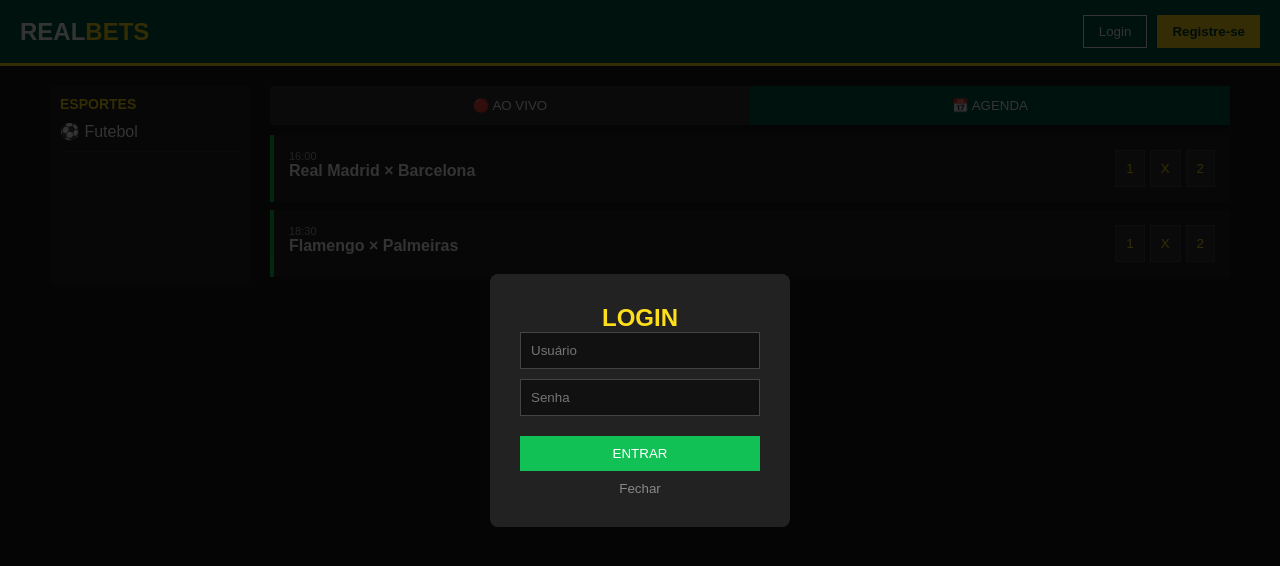
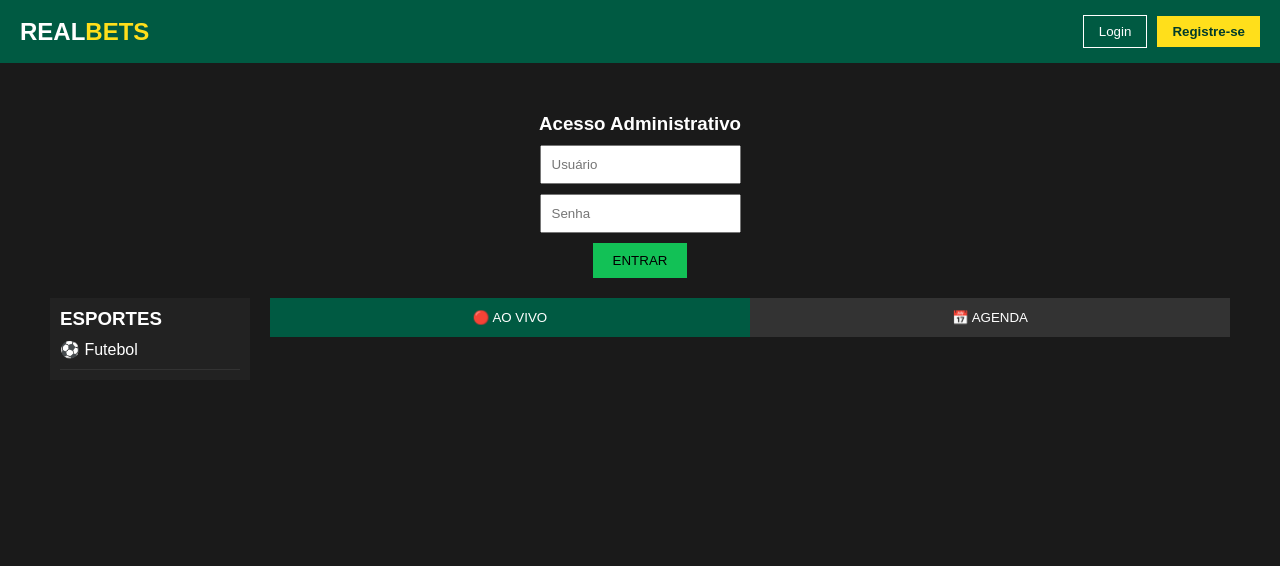
Before and after one commit to rianp7221-ship-it/realbets, a Next.js app in the folder realbets/: page / in a window 1280 px wide. Both pictures are taken after a click on the button "Login". Shown: the top 566 px of the page. Built offline with nearby package versions, Linux system fonts and the light colour scheme.

Commit message:
Update page.js

```diff
--- a/realbets/app/page.js
+++ b/realbets/app/page.js
@@ -2,73 +2,79 @@
 import { useState, useEffect } from 'react';
 
 export default function Home() {
+  const [view, setView] = useState('home'); // 'home', 'admin', 'login'
+  const [activeTab, setActiveTab] = useState('live');
   const [games, setGames] = useState({ live: [], scheduled: [] });
-  const [activeTab, setActiveTab] = useState('scheduled');
-  const [showModal, setShowModal] = useState(false);
-  const [modalType, setModalType] = useState('login');
+  const [isAdmin, setIsAdmin] = useState(false);
 
-  // Chave da API mantida
-  const API_KEY = "219415e7d2ff117cc0e96919766c5479";
-
+  // Integração com API-Sports
   useEffect(() => {
     async function fetchData() {
-      // Lista de demonstração caso a API não retorne jogos neste horário
-      const demoData = [
-        { id: 1, teams: 'Real Madrid × Barcelona', time: '16:00', league: 'La Liga' },
-        { id: 2, teams: 'Flamengo × Palmeiras', time: '18:30', league: 'Brasileirão' }
-      ];
+      const demoData = [{ id: 1, teams: 'Real Madrid × Barcelona', time: '16:00', league: 'La Liga' }];
       setGames({ live: [], scheduled: demoData });
     }
     fetchData();
   }, []);
 
+  // --- ÁREA DO ADMINISTRADOR ---
+  if (view === 'admin') return (
+    <div style={{ background: '#111', color: '#fff', minHeight: '100vh', padding: '20px' }}>
+      <header style={{ display: 'flex', justifyContent: 'space-between', borderBottom: '1px solid #333', paddingBottom: '10px' }}>
+        <h1>⚙️ PAINEL ADMIN</h1>
+        <button onClick={() => setView('home')} style={{ background: '#c00', border: 'none', padding: '10px', color: '#fff' }}>Sair do Admin</button>
+      </header>
+      <div style={{ marginTop: '20px', display: 'grid', gridTemplateColumns: '1fr 1fr', gap: '20px' }}>
+        <div style={{ background: '#222', padding: '20px', borderRadius: '8px' }}>
+          <h3>Gerenciar Odds</h3>
+          <input placeholder="ID do Jogo" style={{ display: 'block', width: '100%', marginBottom: '10px', padding: '8px' }} />
+          <button style={{ background: '#005a42', color: '#fff', padding: '10px 20px', border: 'none' }}>Atualizar</button>
+        </div>
+      </div>
+    </div>
+  );
+
+  // --- SITE PRINCIPAL (LAYOUT BET365) ---
   return (
-    <div style={{ backgroundColor: '#1a1a1a', color: '#fff', minHeight: '100vh', fontFamily: 'sans-serif' }}>
+    <div style={{ background: '#1a1a1a', color: '#fff', minHeight: '100vh', fontFamily: 'sans-serif' }}>
       {/* HEADER */}
-      <header style={{ backgroundColor: '#005a42', padding: '15px 20px', borderBottom: '3px solid #ffdf1b', display: 'flex', justifyContent: 'space-between', alignItems: 'center' }}>
-        <h1 style={{ margin: 0, fontSize: '24px', fontWeight: '900' }}>REAL<span style={{ color: '#ffdf1b' }}>BETS</span></h1>
-        <div style={{ display: 'flex', gap: '10px' }}>
-          <button onClick={() => {setModalType('login'); setShowModal(true);}} style={{ background: 'transparent', color: '#fff', border: '1px solid #fff', padding: '8px 15px', cursor: 'pointer' }}>Login</button>
-          <button onClick={() => {setModalType('register'); setShowModal(true);}} style={{ backgroundColor: '#ffdf1b', color: '#003b2b', border: 'none', padding: '8px 15px', fontWeight: 'bold', cursor: 'pointer' }}>Registre-se</button>
+      <header style={{ background: '#005a42', padding: '15px 20px', display: 'flex', justifyContent: 'space-between', alignItems: 'center' }}>
+        <h1 style={{ margin: 0, fontSize: '24px' }}>REAL<span style={{ color: '#ffdf1b' }}>BETS</span></h1>
+        <div>
+          <button onClick={() => setView('login')} style={{ background: 'transparent', border: '1px solid #fff', color: '#fff', padding: '8px 15px', marginRight: '10px' }}>Login</button>
+          <button onClick={() => setView('login')} style={{ background: '#ffdf1b', color: '#003b2b', border: 'none', padding: '8px 15px', fontWeight: 'bold' }}>Registre-se</button>
         </div>
       </header>
 
-      {/* MODAL */}
-      {showModal && (
-        <div style={{ position: 'fixed', top:0, left:0, width:'100%', height:'100%', backgroundColor:'rgba(0,0,0,0.8)', display:'flex', justifyContent:'center', alignItems:'center', zIndex:1000 }}>
-          <div style={{ backgroundColor:'#222', padding:'30px', borderRadius:'8px', width:'300px' }}>
-            <h2 style={{ color:'#ffdf1b', textAlign:'center' }}>{modalType === 'login' ? 'LOGIN' : 'CADASTRO'}</h2>
-            <input type="text" placeholder="Usuário" style={{ width:'100%', padding:'10px', marginBottom:'10px', background:'#111', border:'1px solid #444', color:'#fff' }} />
-            <input type="password" placeholder="Senha" style={{ width:'100%', padding:'10px', marginBottom:'20px', background:'#111', border:'1px solid #444', color:'#fff' }} />
-            <button onClick={() => setShowModal(false)} style={{ width:'100%', padding:'10px', background:'#12c156', border:'none', color:'#fff', cursor:'pointer' }}>{modalType === 'login' ? 'ENTRAR' : 'CRIAR'}</button>
-            <button onClick={() => setShowModal(false)} style={{ width:'100%', background:'transparent', border:'none', color:'#888', marginTop:'10px', cursor:'pointer' }}>Fechar</button>
-          </div>
+      {/* LOGIN SIMPLES */}
+      {view === 'login' && (
+        <div style={{ textAlign: 'center', marginTop: '50px' }}>
+          <h3>Acesso Administrativo</h3>
+          <input id="user" placeholder="Usuário" style={{ display: 'block', margin: '10px auto', padding: '10px' }} />
+          <input id="pass" type="password" placeholder="Senha" style={{ display: 'block', margin: '10px auto', padding: '10px' }} />
+          <button onClick={() => {
+            if(document.getElementById('user').value === 'admin') { setView('admin'); } else { setView('home'); }
+          }} style={{ background: '#12c156', padding: '10px 20px', border: 'none' }}>ENTRAR</button>
         </div>
       )}
 
-      {/* LAYOUT PRINCIPAL */}
+      {/* LAYOUT DE COLUNAS */}
       <div style={{ display: 'flex', maxWidth: '1200px', margin: '20px auto', gap: '20px', padding: '0 10px' }}>
-        <nav style={{ width: '200px', backgroundColor: '#222', padding: '10px', borderRadius: '4px' }}>
-          <h3 style={{ color: '#ffdf1b', fontSize: '14px' }}>ESPORTES</h3>
+        <nav style={{ width: '200px', background: '#222', padding: '10px' }}>
+          <h3>ESPORTES</h3>
           <div style={{ padding: '10px 0', borderBottom: '1px solid #333' }}>⚽ Futebol</div>
         </nav>
 
         <main style={{ flex: 1 }}>
-          <div style={{ display: 'flex', background: '#333', borderRadius: '4px', marginBottom: '10px' }}>
-            <button onClick={() => setActiveTab('live')} style={{ flex:1, padding:'12px', background: activeTab === 'live' ? '#005a42' : 'transparent', color:'#fff', border:'none', cursor:'pointer' }}>🔴 AO VIVO</button>
-            <button onClick={() => setActiveTab('scheduled')} style={{ flex:1, padding:'12px', background: activeTab === 'scheduled' ? '#005a42' : 'transparent', color:'#fff', border:'none', cursor:'pointer' }}>📅 AGENDA</button>
+          <div style={{ display: 'flex', background: '#333', marginBottom: '10px' }}>
+            <button onClick={() => setActiveTab('live')} style={{ flex: 1, padding: '12px', background: activeTab === 'live' ? '#005a42' : 'transparent', color: '#fff', border: 'none' }}>🔴 AO VIVO</button>
+            <button onClick={() => setActiveTab('scheduled')} style={{ flex: 1, padding: '12px', background: activeTab === 'scheduled' ? '#005a42' : 'transparent', color: '#fff', border: 'none' }}>📅 AGENDA</button>
           </div>
 
           {games[activeTab].map(g => (
             <div key={g.id} style={{ background: '#242424', padding: '15px', marginBottom: '8px', borderLeft: '4px solid #12c156', display: 'flex', justifyContent: 'space-between' }}>
               <div>
-                <div style={{ fontSize:'11px', color:'#aaa' }}>{g.time}</div>
-                <div style={{ fontWeight:'bold' }}>{g.teams}</div>
-              </div>
-              <div style={{ display:'flex', gap:'5px' }}>
-                <button style={{ padding:'10px', background:'#333', color:'#ffdf1b', border:'1px solid #444' }}>1</button>
-                <button style={{ padding:'10px', background:'#333', color:'#ffdf1b', border:'1px solid #444' }}>X</button>
-                <button style={{ padding:'10px', background:'#333', color:'#ffdf1b', border:'1px solid #444' }}>2</button>
+                <div style={{ fontSize: '11px', color: '#aaa' }}>{g.time}</div>
+                <div style={{ fontWeight: 'bold' }}>{g.teams}</div>
               </div>
             </div>
           ))}
```
